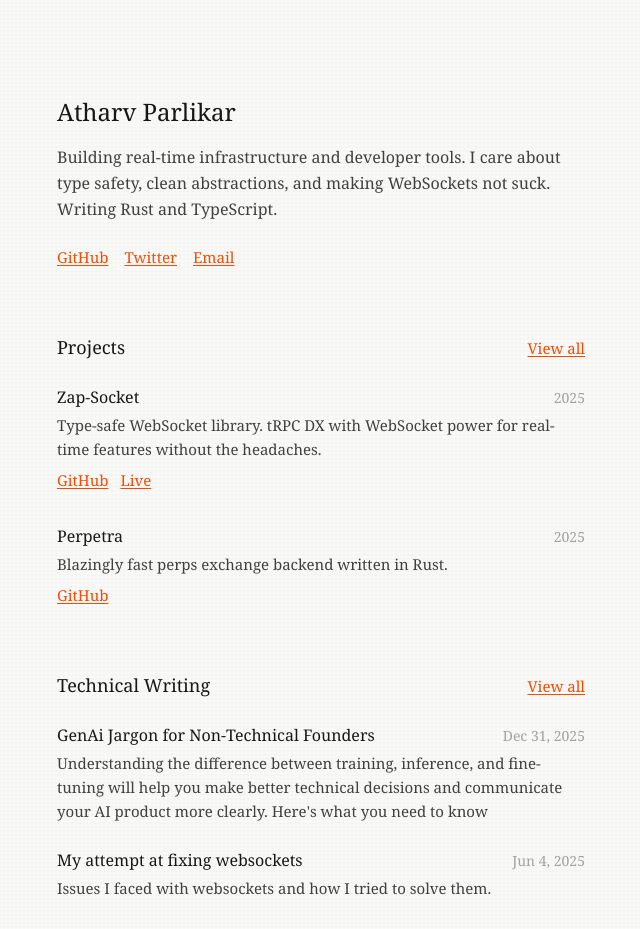
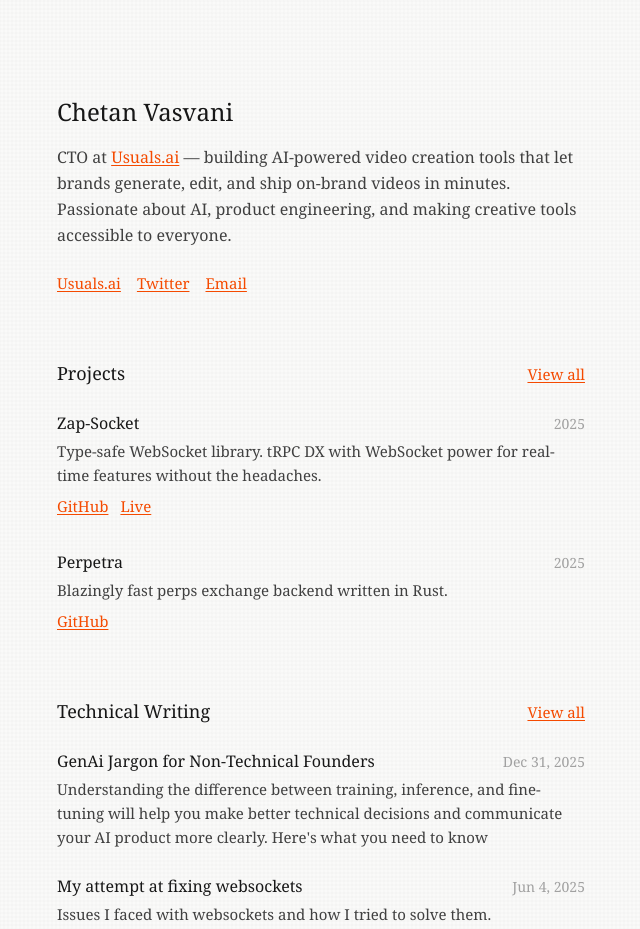
Before and after one commit to atharvParlikar/portfolio, an Astro site: page / in a window 1280 px wide. Shown: the top 929 px of the page, without its empty margins (319-959 px from the left). Built offline with nearby package versions, Linux system fonts and the light colour scheme; Astro itself is replaced by a stand-in of ours.

Commit message:
chetan edit

```diff
--- a/src/content/blog/become-bored.md
+++ b/src/content/blog/become-bored.md
@@ -1,6 +1,6 @@
 ---
 title: Be Bored
-author: Atharv Parlikar
+author: Chetan Vasvani
 pubDatetime: 2025-05-24
 postSlug: be-bored
 featured: false
--- a/src/content/blog/fear-of-free-time.md
+++ b/src/content/blog/fear-of-free-time.md
@@ -1,6 +1,6 @@
 ---
 title: Fear of Free Time
-author: Atharv Parlikar
+author: Chetan Vasvani
 pubDatetime: 2025-05-25
 postSlug: fear-of-free-time
 featured: false
--- a/src/content/blog/fixing-websockets.md
+++ b/src/content/blog/fixing-websockets.md
@@ -1,6 +1,6 @@
 ---
 title: My attempt at fixing websockets
-author: Atharv Parlikar
+author: Chetan Vasvani
 pubDatetime: 2025-06-04
 postSlug: fixing-websockets
 featured: false
--- a/src/content/blog/gen-ai-for-non-technical-founders.md
+++ b/src/content/blog/gen-ai-for-non-technical-founders.md
@@ -1,6 +1,6 @@
 ---
 title: GenAi Jargon for Non-Technical Founders
-author: Atharv Parlikar
+author: Chetan Vasvani
 pubDatetime: 2025-12-31T03:35:31.740Z
 postSlug: gen-ai-for-non-technical-founders
 featured: true
--- a/src/content/blog/intelligence-is-just-a-mathematical-equation.md
+++ b/src/content/blog/intelligence-is-just-a-mathematical-equation.md
@@ -1,6 +1,6 @@
 ---
 title: Intelligence is Just a Mathematical Equation
-author: Atharv Parlikar
+author: Chetan Vasvani
 pubDatetime: 2023-08-27T12:15:39.893Z
 postSlug: intelligence-is-just-a-mathematical-equation
 featured: false
--- a/src/content/blog/what-would-i-do-as-god.md
+++ b/src/content/blog/what-would-i-do-as-god.md
@@ -1,6 +1,6 @@
 ---
 title: What would I do if I became god
-author: Atharv Parlikar
+author: Chetan Vasvani
 pubDatetime: 2025-05-23T16:42:39.893Z
 postSlug: what-i-would-do-as-god
 category: essay
--- a/src/pages/index.astro
+++ b/src/pages/index.astro
@@ -20,18 +20,18 @@
 const limitedProjects = projects.slice(0, 2);
 ---
 
-<Layout title="Atharv Parlikar">
+<Layout title="Chetan Vasvani">
 	<main class="max-w-xl mx-auto px-6 py-16 md:py-24">
 
 		<header class="mb-16">
-			<h1 class="text-2xl font-normal mb-4 text-neutral-900">Atharv Parlikar</h1>
+			<h1 class="text-2xl font-normal mb-4 text-neutral-900">Chetan Vasvani</h1>
 			<p class="text-neutral-700 leading-relaxed mb-6">
-				Building real-time infrastructure and developer tools. I care about type safety, clean abstractions, and making WebSockets not suck. Writing Rust and TypeScript.
+				CTO at <a href="https://usuals.ai" class="text-orange-600 hover:text-orange-700 underline decoration-1 underline-offset-2">Usuals.ai</a> — building AI-powered video creation tools that let brands generate, edit, and ship on-brand videos in minutes. Passionate about AI, product engineering, and making creative tools accessible to everyone.
 			</p>
 			<div class="flex gap-4 text-[15px]">
-				<a href="https://github.com/atharvparlikar" class="text-orange-600 hover:text-orange-700 underline decoration-1 underline-offset-2">GitHub</a>
-				<a href="https://twitter.com/atharvparlikar1" class="text-orange-600 hover:text-orange-700 underline decoration-1 underline-offset-2">Twitter</a>
-				<a href="mailto:atharvparlikar@gmail.com" class="text-orange-600 hover:text-orange-700 underline decoration-1 underline-offset-2">Email</a>
+				<a href="https://usuals.ai" class="text-orange-600 hover:text-orange-700 underline decoration-1 underline-offset-2">Usuals.ai</a>
+				<a href="https://twitter.com/chetanvasvani" class="text-orange-600 hover:text-orange-700 underline decoration-1 underline-offset-2">Twitter</a>
+				<a href="mailto:chetan@usuals.ai" class="text-orange-600 hover:text-orange-700 underline decoration-1 underline-offset-2">Email</a>
 			</div>
 		</header>
 
--- a/src/pages/projects.astro
+++ b/src/pages/projects.astro
@@ -3,7 +3,7 @@
 import { projects } from '../data/projects';
 ---
 
-<Layout title="Projects - Atharv Parlikar">
+<Layout title="Projects - Chetan Vasvani">
 	<main class="max-w-xl mx-auto px-6 py-16 md:py-24">
 
 		<header class="mb-12">
```
